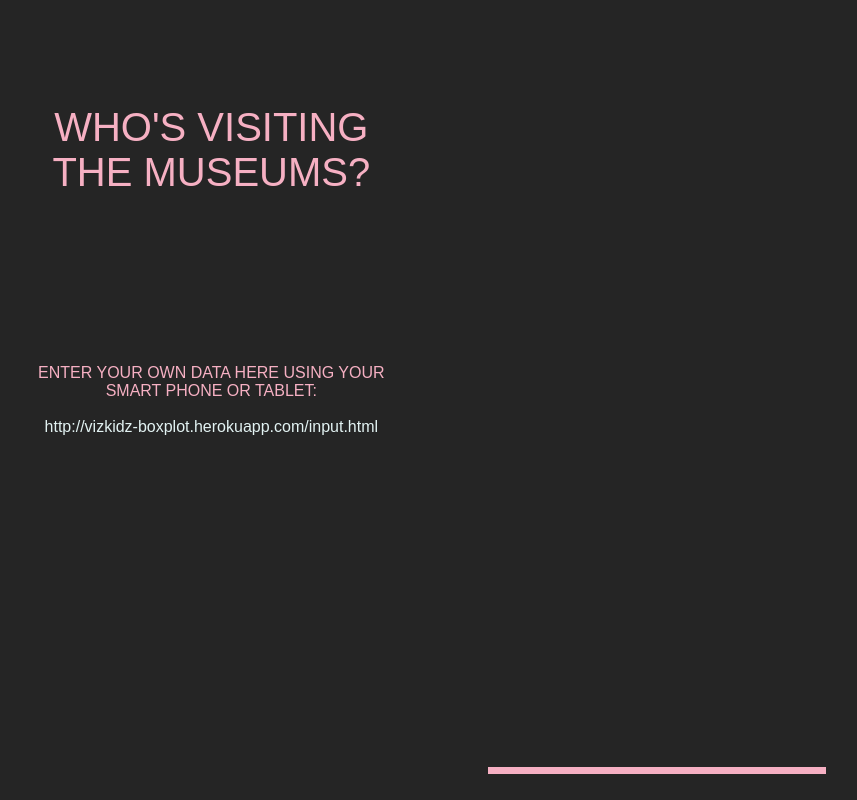
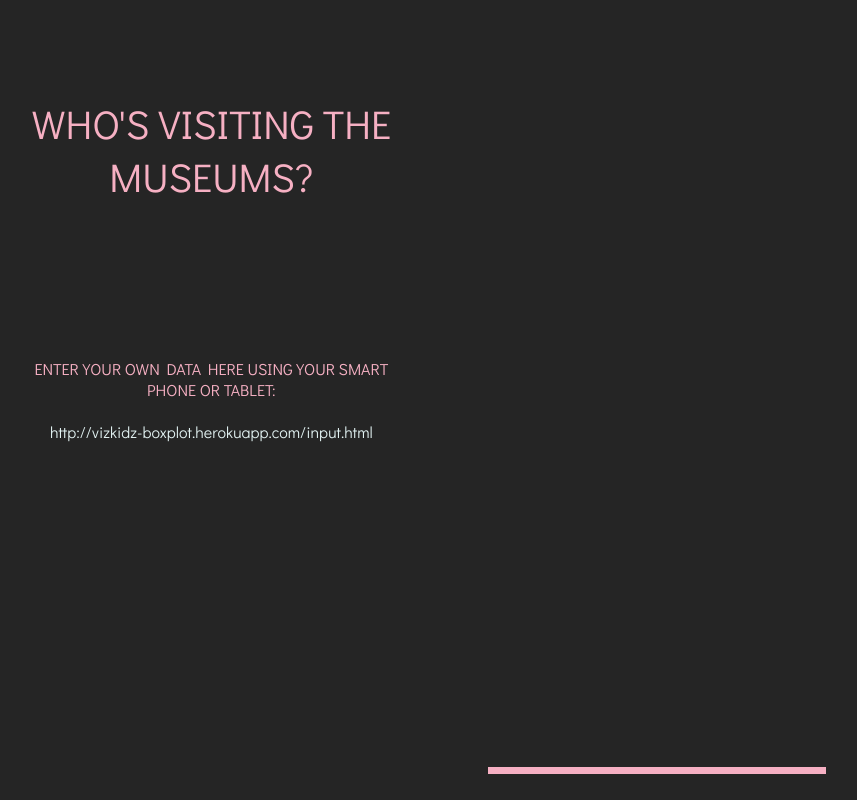
Before and after one commit to harvardartmuseums/vizkidz-boxplot, a website: page boxplot.html in a window 1280 px wide. Shown: the whole page, without its empty margins (2-859 px from the left). Drawn offline with nearby package versions, Linux system fonts and the light colour scheme; no server answers.

Commit message:
Added backup Futura-like font

```diff
--- a/boxplot.html
+++ b/boxplot.html
@@ -17,7 +17,7 @@ body, html {
 	overflow: hidden;
 	background-color: #252525;
 	color: #f6b0c3;
-	font-family: Futura, sans-serif;
+	font-family: Futura, "Didact Gothic", sans-serif;
 	text-transform: uppercase;
 	cursor: default;
 }
@@ -155,6 +155,8 @@ a:hover {
 }
 
 </style>
+
+<link href="https://fonts.googleapis.com/css?family=Didact+Gothic" rel="stylesheet">
 
 </head>
 
```
Also changed, not shown: input.html (+4 -2 lines).
